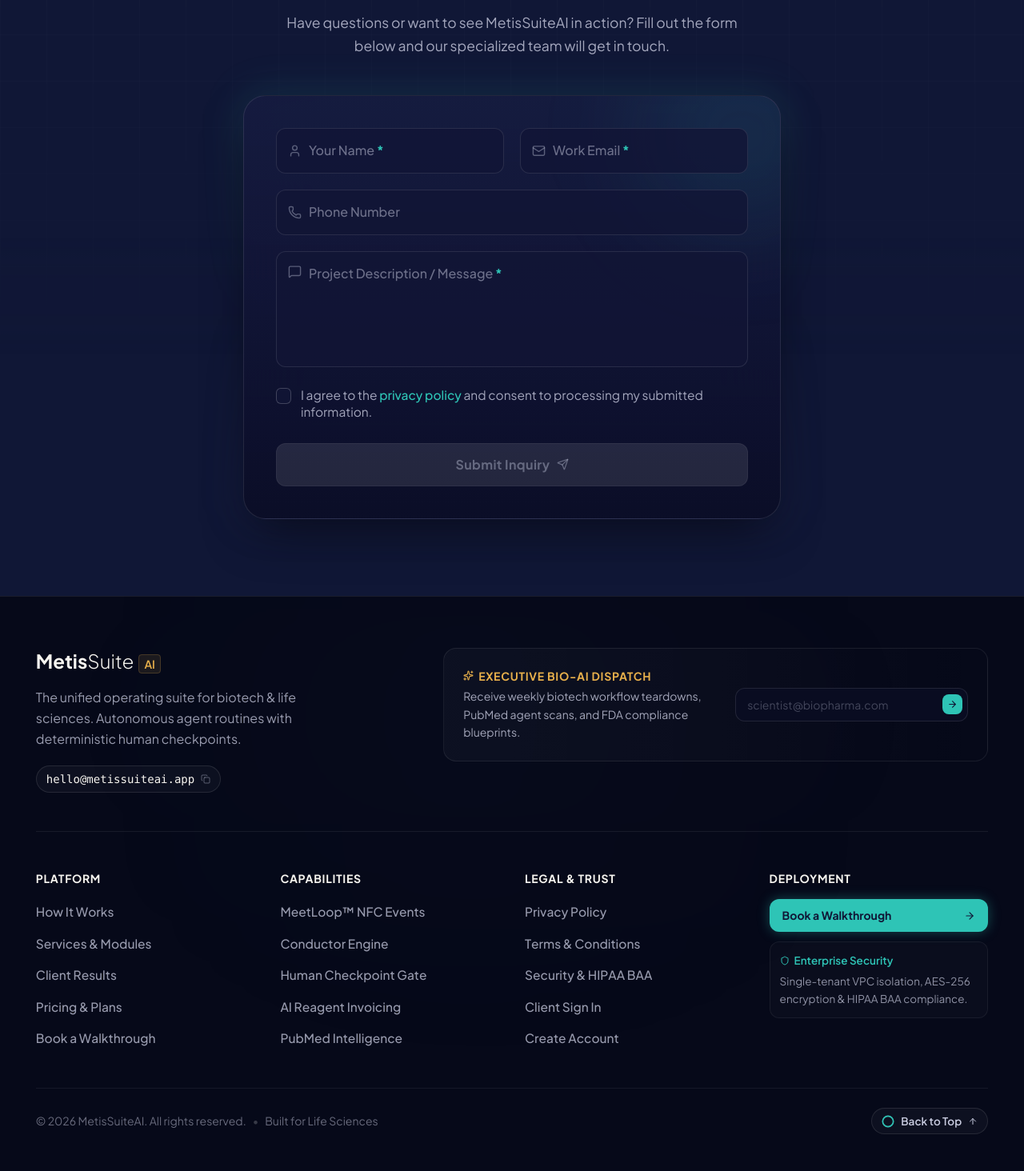
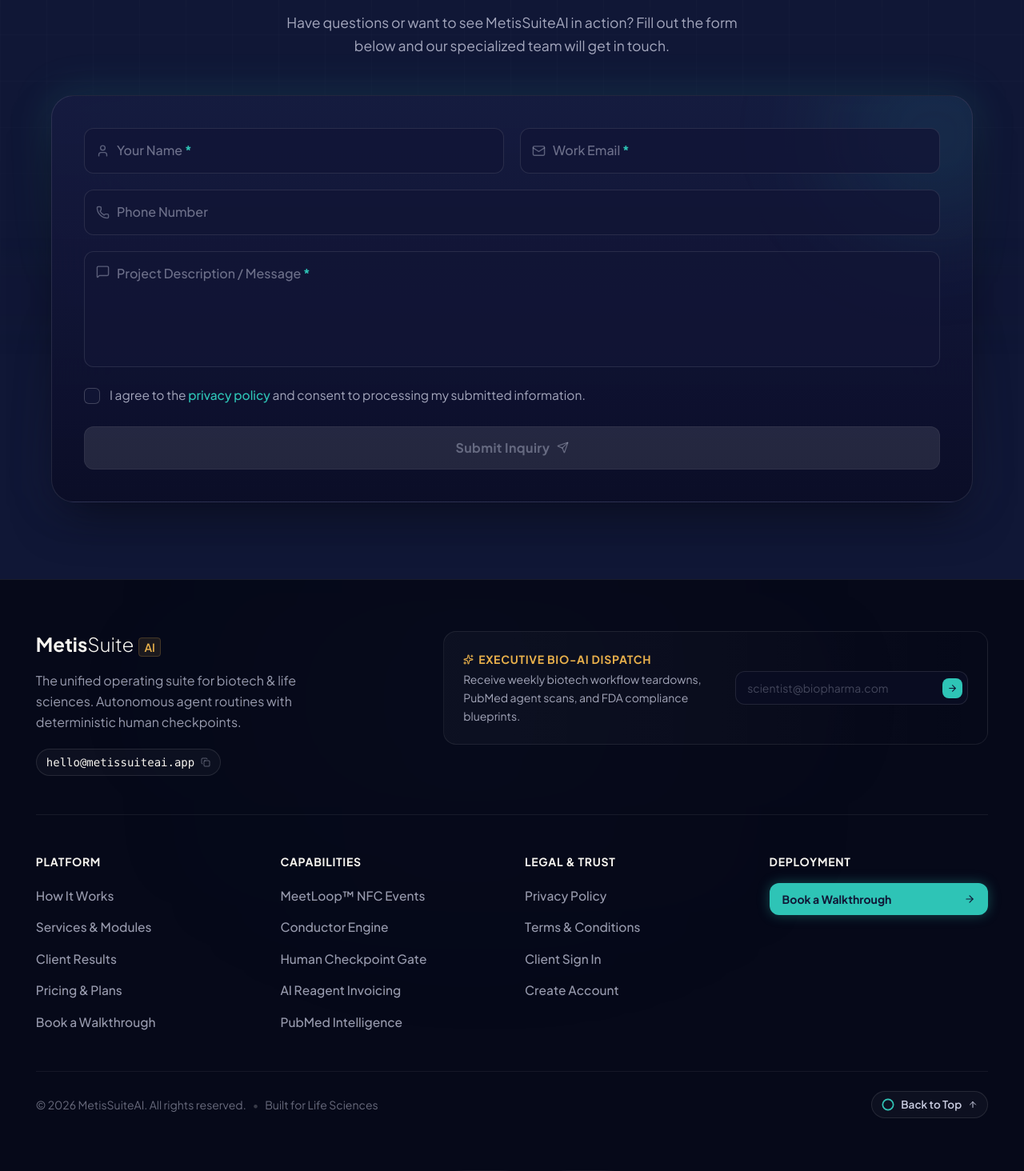
Before and after one commit to Tigrid-technologies/metissuite-website, a React (Vite) app in the folder frontend/: page /contact in a window 1280 px wide. Shown: the part 363-1827 px from the top of the page at 80% size. Built offline with nearby package versions, Linux system fonts and the light colour scheme.

Commit message:
refactor: widen contact spotlight max-width and remove enterprise security footer info

```diff
--- a/frontend/src/components/Contact/Spotlight.jsx
+++ b/frontend/src/components/Contact/Spotlight.jsx
@@ -229,7 +229,7 @@ const Spotlight = () => {
         initial={{ opacity: 0, y: 35, scale: 0.98 }}
         animate={{ opacity: 1, y: 0, scale: 1 }}
         transition={{ duration: 0.7, delay: 0.25, ease: [0.16, 1, 0.3, 1] }}
-        className="relative w-full max-w-2xl mx-auto mt-10 md:mt-12 text-left"
+        className="relative w-full max-w-6xl mx-auto mt-10 md:mt-12 text-left"
       >
         {/* Ambient subtle glow behind card */}
         <div className="absolute -inset-1 rounded-[32px] bg-gradient-to-b from-teal/15 via-transparent to-indigo/20 blur-xl pointer-events-none" />
--- a/frontend/src/components/shared/Footer.jsx
+++ b/frontend/src/components/shared/Footer.jsx
@@ -440,17 +440,6 @@ const Footer = () => {
                   className="group-hover:translate-x-0.5 transition-transform"
                 />
               </Link>
-
-              <div className="rounded-xl bg-white/[0.02] border border-white/[0.06] p-3 text-[13.5px] text-mist/70 space-y-1">
-                <div className="flex items-center gap-1.5 text-teal font-semibold">
-                  <Shield size={12} />
-                  <span>Enterprise Security</span>
-                </div>
-                <p className="leading-relaxed">
-                  Single-tenant VPC isolation, AES-256 encryption & HIPAA BAA
-                  compliance.
-                </p>
-              </div>
             </div>
           </div>
         </div>
--- a/frontend/src/utils/footerItems.js
+++ b/frontend/src/utils/footerItems.js
@@ -46,7 +46,7 @@ export const footerData = {
       links: [
         { label: "Privacy Policy", href: "/privacy", external: false },
         { label: "Terms & Conditions", href: "/terms", external: false },
-        { label: "Security & HIPAA BAA", href: "/how-it-works#governance-section", external: false },
+        // { label: "Security & HIPAA BAA", href: "/how-it-works#governance-section", external: false },
         { label: "Client Sign In", href: "https://app.metissuiteai.app/login", external: true },
         { label: "Create Account", href: "https://app.metissuiteai.app/signup", external: true },
       ],
```
